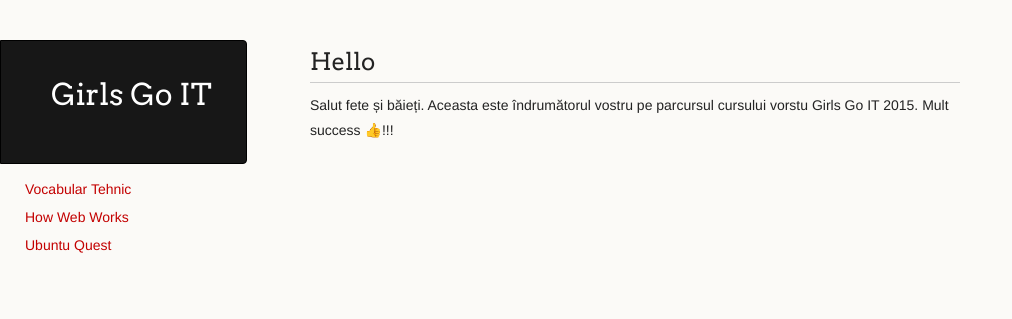
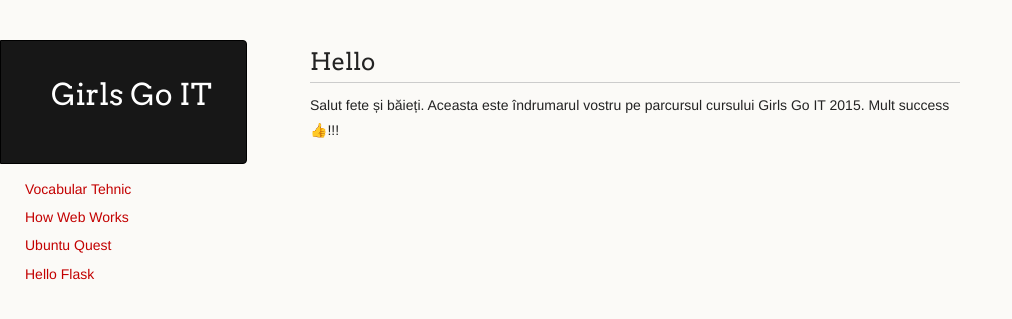
Before and after one commit to girls-go-it/girls-go-it.github.io, a Jekyll site: the page built from index.md, in a window 1280 px wide. Shown: the top 319 px of the page, without its empty margins (0-1012 px from the left). Built offline with Jekyll 4.4.1, drawn with Linux system fonts in a browser that asks for light colours; emoji names are drawn with the system emoji font; Markdown is read by kramdown in place of the engine named in the settings.

Commit message:
Add Hello Flask lesson, quick fixes to styles.css and _config.yml

```diff
--- a/_config.yml
+++ b/_config.yml
@@ -2,5 +2,11 @@
 github: [Repository metadata]
 markdown_ext: "markdown,mkdown,mkdn,mkd,md"
 
+markdown: redcarpet
+# redcarpet:
+#   extensions: ["smart", "tables", "no_intra_emphasis", "fenced_code_blocks", "autolink", "strikethrough", "superscript", "with_toc_data"]
+
+permalink: pretty
+
 gems:
   - jemoji
--- a/index.md
+++ b/index.md
@@ -4,4 +4,4 @@
 ---
 
 ## Hello
-Salut fete și băieți. Aceasta este îndrumătorul vostru pe parcursul cursului vorstu Girls Go IT 2015. Mult success :+1:!!!
+Salut fete și băieți. Aceasta este îndrumarul vostru pe parcursul cursului Girls Go IT 2015. Mult success :+1:!!!
--- a/stylesheets/styles.css
+++ b/stylesheets/styles.css
@@ -1,20 +1,4 @@
 @import url(https://fonts.googleapis.com/css?family=Arvo:400,700,400italic);
-#Ubutuntu Quest
-##Ce este un sistem de operare?
-Zi de zi ne folosim de calculatoare, telfeoane, televizoare. Acestea sunt un set de piese electronice legate între ele. Ceia ce ne permite interacțiunea cu aceste gadgeturi este un **program** care contrololează dispozitivul. Și odată ce acest **program** devine destul de complex noi îl putem numi sistem de operare.
-
-Un exemplu bun ar fi **Android**. Acesta este un **sistem de operare** care ne permite să utilizăm majoritatea smartfonurilor. Un alt exemplu este **Windows**. Toți ați auzit de el și știeți ce face :smiley_cat:
-![](http://www.datalogics.com/images/windows-store.png)
-
-
-## Ce este Ubuntu?
-Ubuntu este și el un **sistem de operare** care ne permite să interacționăm cu calculatorul.
-Avantajele utilizării acestuia sunt următoarele:
-- Este fără plată
-- Majoritatea programelor istalate la fel sunt fără plată (Dacă nu știați pentru a utiliza MicrosoftWord aveți nevoie de fapt să îl cumpărați :moneybag: )
-- Este mult mai comod de îl folosit din perspectiva unui programator (de ce vom afla în curând).
-- ESTE FĂRĂ PLĂTĂ!!!!!!!!!
-![](https://design.ubuntu.com/wp-content/uploads/logo-ubuntu_cof-orange-hex.png)
 
 /* MeyerWeb Reset */
 
```
Also changed, not shown: lessons/aaa_vocabulary.md (+2 -0 lines), lessons/d4l1-ubuntu-quest.md (+4 -0 lines), lessons/d4l3-hello-flask.md (added, +190 -0 lines), Gemfile.lock.
